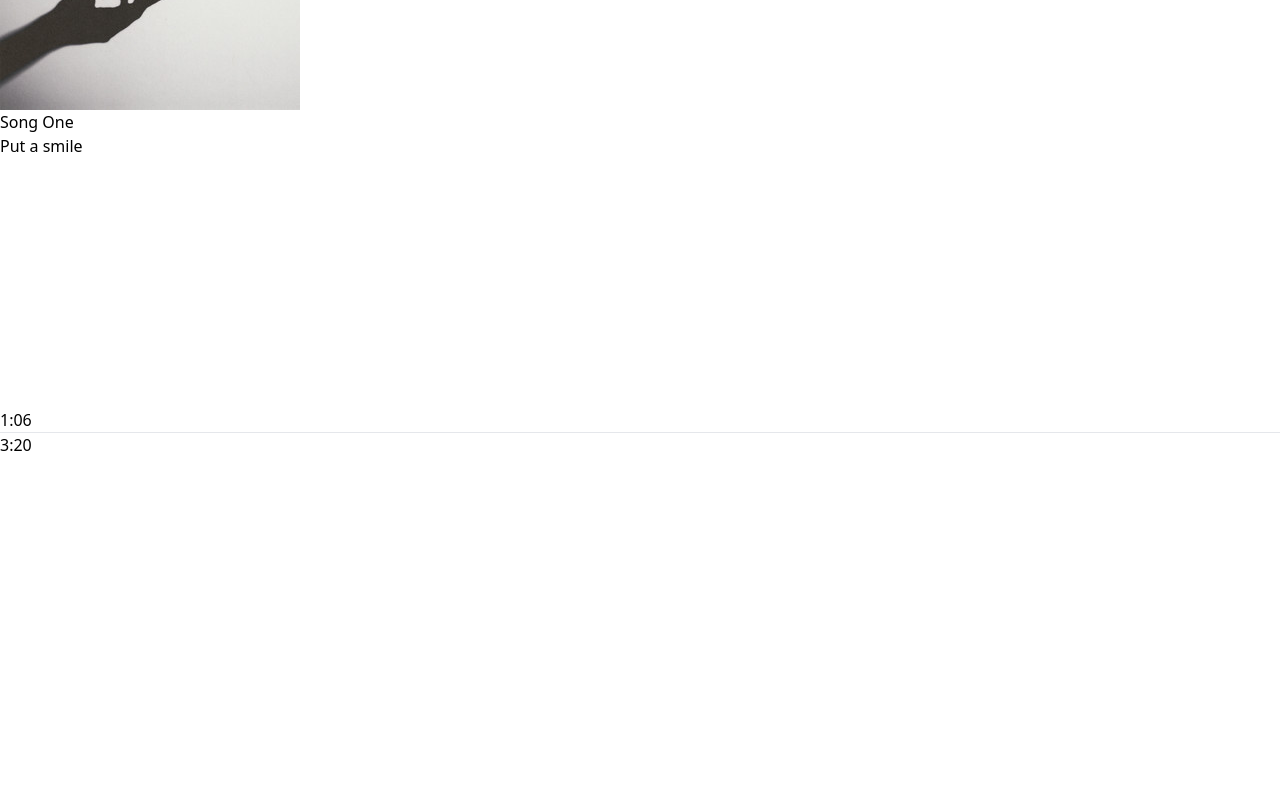
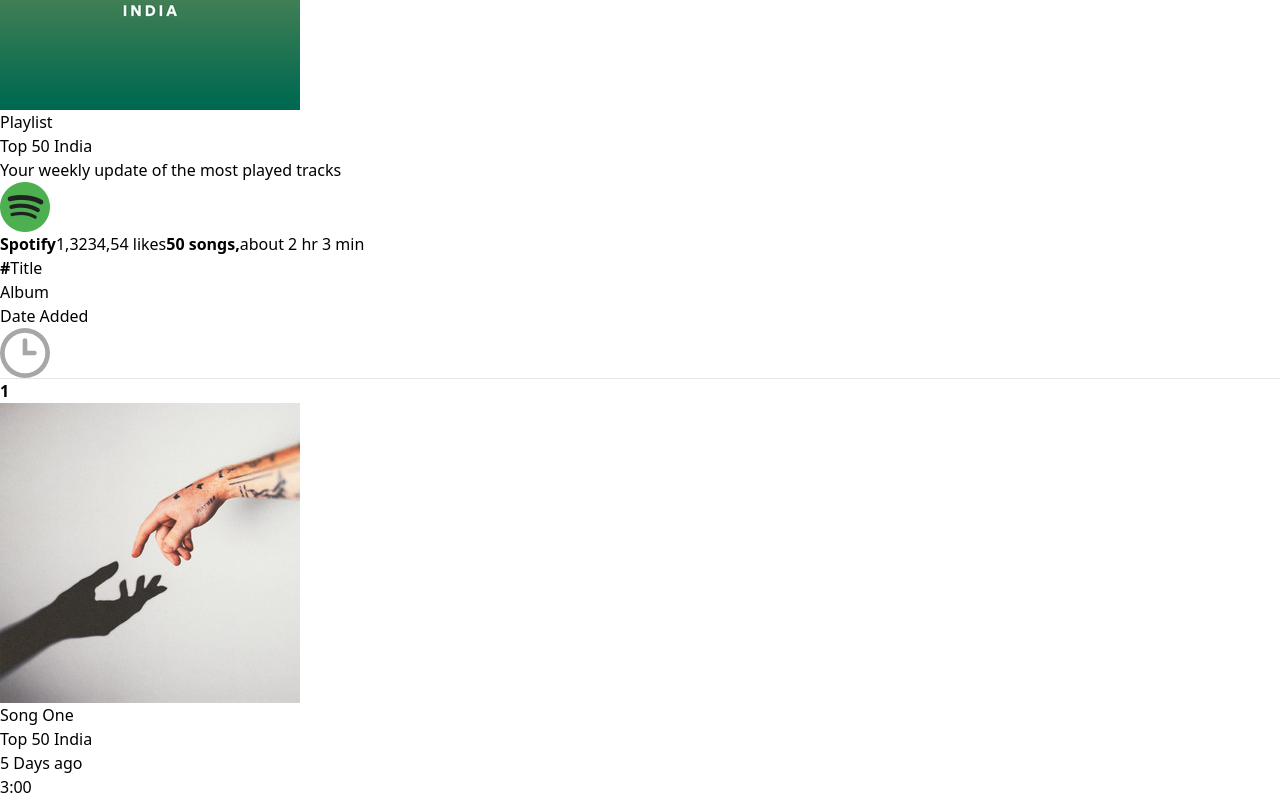
Before and after one commit to Cyberking23/React-SpotifyClone, a React (Vite) app in the folder SpotifyClone/: page /album/1 in a window 1280 px wide. Shown: the part 900-1700 px from the top of the page. Built offline with nearby package versions, Linux system fonts and the light colour scheme.

Commit message:
Album Page
Album Page

```diff
--- a/SpotifyClone/src/components/DisplayAlbum.jsx
+++ b/SpotifyClone/src/components/DisplayAlbum.jsx
@@ -1,15 +1,56 @@
 import React from 'react'
 import Navbar from './Navbar'
 import { useParams } from 'react-router'
+import {albumsData, songsData} from '../assets/assets'
+import {assets} from '../assets/assets'
 
 function DisplayAlbum() {
     const {id} =useParams();
-    console.log(id)
+    const albumData = albumsData[id]
+
   return (
 
     <div>
         <Navbar/>
+        <div className='mt-10 flex gap-8 flex-col md:flex-row md:items-center'>
+          <img className='w-48 rounded' src={albumData.image} alt="" />
+          <div className="flex flex-col">
+            <p>Playlist</p>
+            <h2 className='text-5xl font-bold mb-4 md:text-7xl'>{albumData.name}</h2>
+            <h4>{albumData.desc}</h4>
+            <p className='mt-1'>
+            <div className='flex justify-evenly mt-2'>
+              <img className='inline-block w-6' src={assets.spotify_logo} alt="" />
+                <b>Spotify</b>
+                1,3234,54 likes
+                <b>50 songs,</b>
+                about 2 hr 3 min
+              </div>
 
+            </p>
+          </div>
+        </div>
+      <div className='grid grid-col-3 sm:grid-cols-4 mt-10 mb-4 pl-2 text-[#a7a7a7]'>
+        <p><b className='mr-4'>#</b>Title</p>
+        <p>Album</p>
+        <p className='hidden sm:block'>Date Added</p>
+        <img className='w-5 m-auto' src={assets.clock_icon} alt="" />
+      </div>
+      <hr />
+      {
+        songsData.map((item,index)=>(
+          <div key={index} className='grid grid-cols-3 sm:grid-cols-4 gap-2 p-2 items-center text-[#a7a7a7] hover:bg-[#ffffff2b] cursor-pointer'>
+            <p className='text-white'>
+              <b className='mr-4 text-[#a7a7a7]'>{index+1}</b>
+              <img className='inline w-10 mr-5 ' src={item.image} alt="" />
+              {item.name}
+            </p>
+            <p className='text-[15px]'>{albumData.name}</p>
+            <p className='text-[15px]'>5 Days ago</p>
+            <p className='text-[15px] text-center'>{item.duration}</p>
+          </div>
+        ))
+      }
     </div>
   )
 }
```
